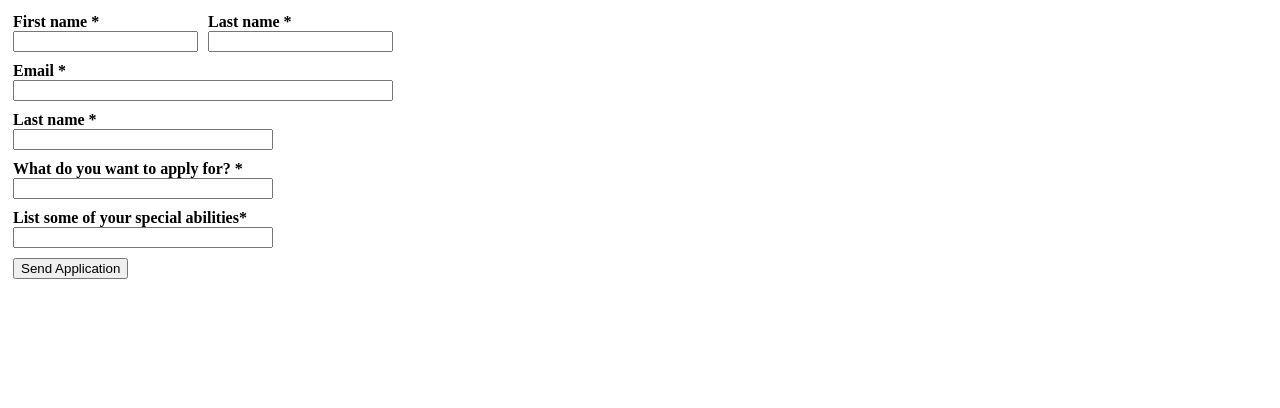
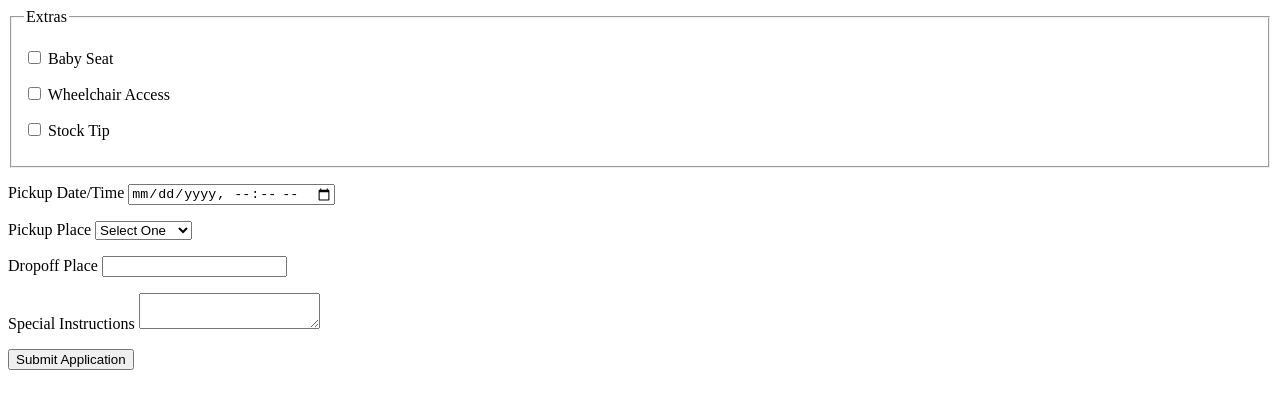
Before and after one commit to JXTK/tafapplication, a plain HTML site: page index.html in a window 1280 px wide. Drawn offline with Linux system fonts and the light colour scheme.

Commit message:
Update index.html

```diff
--- a/index.html
+++ b/index.html
@@ -3,38 +3,52 @@
 <title> TAF Application </title>
 </head>
 <body>
-<form onsubmit="return ValidateForm(this);">
-<script type="text/javascript">
-function ValidateForm(frm) {
-if (frm.First_Name.value == "") { alert('First name is required.'); frm.First_Name.focus(); return false; }
-if (frm.Last_Name.value == "") { alert('Last name is required.'); frm.Last_Name.focus(); return false; }
-if (frm.Email_Address.value == "") { alert('Email address is required.'); frm.Email_Address.focus(); return false; }
-if (frm.Email_Address.value.indexOf("@") < 1 || frm.Email_Address.value.indexOf(".") < 1) { alert('Please enter a valid email address.'); frm.Email_Address.focus(); return false; }
-return true; }
-</script>
-<table border="0" cellpadding="5" cellspacing="0">
-<tr> <td style="width: 50%">
-<label for="First_Name"><b>First name *</b></label><br />
-<input name="First_Name" type="text" maxlength="50" style="width:100%;max-width: 260px" />
-</td> <td style="width: 50%">
-<label for="Last_Name"><b>Last name *</b></label><br />
-<input name="Last_Name" type="text" maxlength="50" style="width:100%;max-width: 260px" />
-</td> </tr> <tr> <td colspan="2">
-<label for="Email_Address"><b>Email *</b></label><br />
-<input name="Email_Address" type="text" maxlength="100" style="width:100%;max-width: 535px" />
-</td> </tr> <tr> <td colspan="2">
-<label for="discord_tag"><b>Last name *</b></label><br />
-<input name="discord_tag" type="text/number" maxlength="50" style="width:100%;max-width: 260px" />
-</td> </tr> <tr> <td colspan="2">
-<label for="application_role"><b>What do you want to apply for? *</b></label><br />
-<input name="application_role" type="text" maxlength="50" style="width:100%;max-width: 260px" />
-</td> </tr> <tr> <td colspan="2">
-  <label for="special_abilities"><b>List some of your special abilities*</b></label><br />
-<input name="special_abilities" type="text/number" maxlength="50" style="width:100%;max-width: 260px" />
-</td> </tr> <tr> <td colspan="2">
-<input name="skip_submit" type="submit" value="Send Application" />
-</td> </tr>
-</table>
+</fieldset>
+
+<fieldset>
+<legend>Extras</legend>
+<p><label> <input type="checkbox" name="extras" value="baby"> Baby Seat </label></p>
+<p><label> <input type="checkbox" name="extras" value="wheelchair"> Wheelchair Access </label></p>
+<p><label> <input type="checkbox" name="extras" value="tip"> Stock Tip </label></p>
+</fieldset>
+
+<p>
+<label>Pickup Date/Time
+<input type="datetime-local" name="pickup_time" required>
+</label>
+</p>
+
+<p>
+<label>Pickup Place
+<select id="pickup_place" name="pickup_place">
+<option value="" selected="selected">Select One</option>
+<option value="office" >Taxi Office</option>
+<option value="town_hall" >Town Hall</option>
+<option value="telepathy" >We'll Guess!</option>
+</select>
+</label>
+</p>
+
+<p>
+<label>Dropoff Place
+<input type="text" name="dropoff_place" required list="destinations">
+</label>
+
+<datalist id="destinations">
+<option value="Airport">
+<option value="Beach">
+<option value="Fred Flinstone's House">
+</datalist>
+</p>
+
+<p>
+<label>Special Instructions
+<textarea name="comments" maxlength="500"></textarea>
+</label>
+</p>
+
+<p><button>Submit Application</button></p>
+
 </form>
 </body>
 </html>
```
